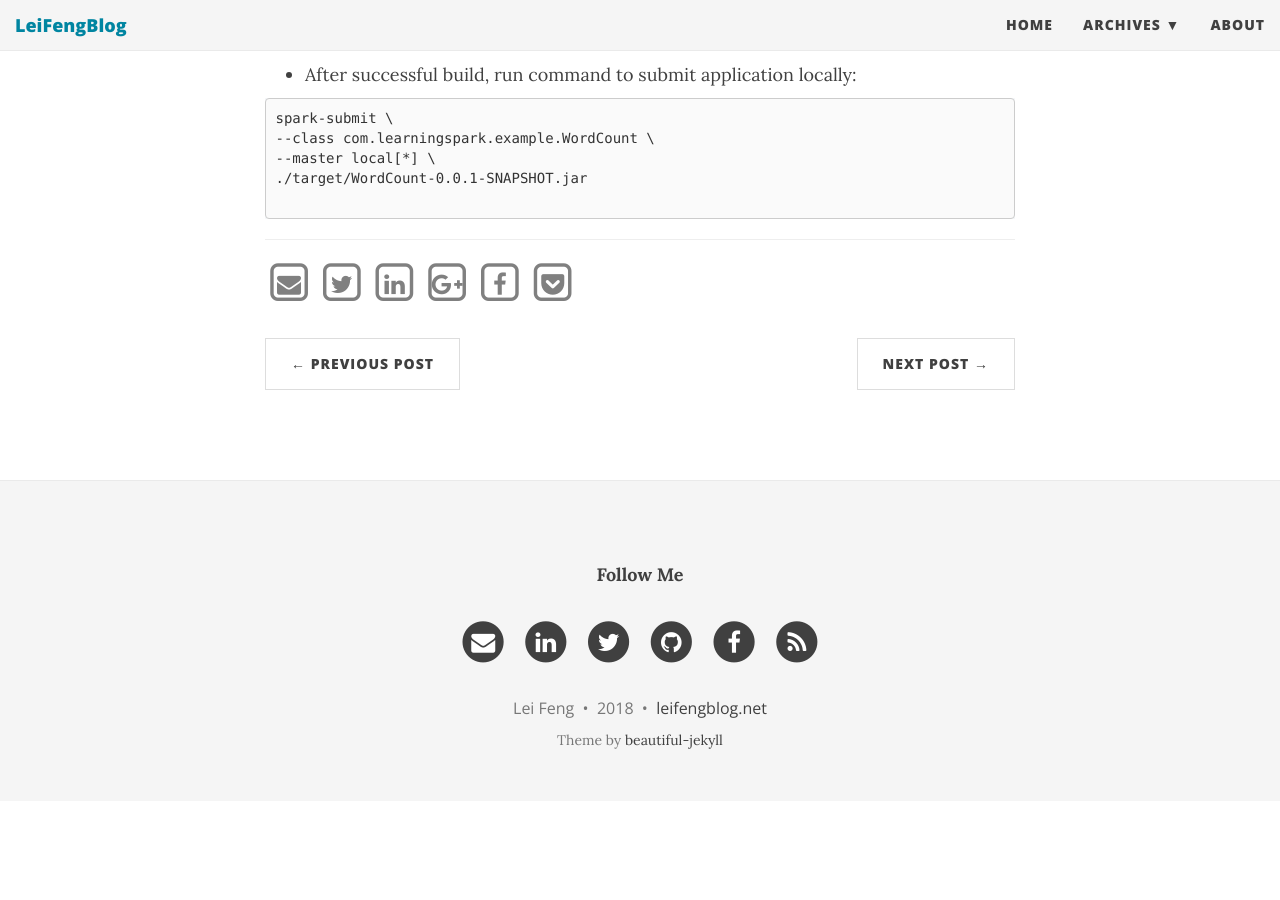
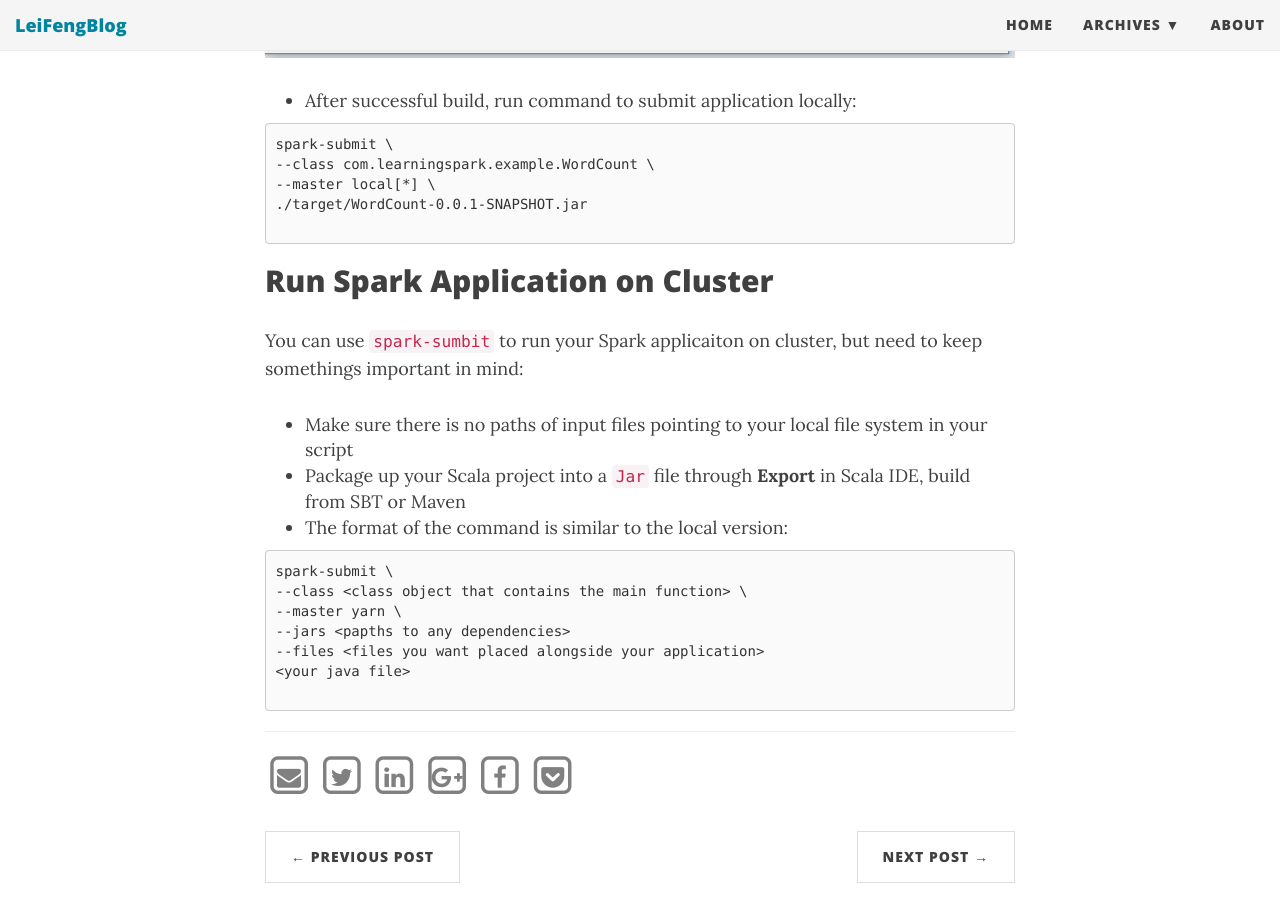
Before and after one commit to stonefl/stonefl.github.io, a Jekyll site: the page built from _posts/2018-04-17-set-up-scala-development-environment-for-apache-spark-in-standalone-mode.md, in a window 1280 px wide and 900 px high, scrolled down 7656 px. Built offline with Jekyll 4.4.1, drawn with Linux system fonts in a browser that asks for light colours; nearby versions of some CDN libraries; comment, search, counter and statistics services are not loaded; before the commit the page ends 8457 px from its top, so only the background shows below that; some of the changed text lies outside the part shown.

Commit message:
Update 2018-04-17-set-up-scala-development-environment-for-apache-spark-in-standalone-mode.md

````diff
--- a/_posts/2018-04-17-set-up-scala-development-environment-for-apache-spark-in-standalone-mode.md
+++ b/_posts/2018-04-17-set-up-scala-development-environment-for-apache-spark-in-standalone-mode.md
@@ -194,3 +194,20 @@ spark-submit \
 ./target/WordCount-0.0.1-SNAPSHOT.jar
 
 ```
+## Run Spark Application on Cluster
+
+You can use `spark-sumbit` to run your Spark applicaiton on cluster, but need to keep somethings important in mind:
+
+* Make sure there is no paths of input files pointing to your local file system in your script
+* Package up your Scala project into a `Jar` file through **Export** in Scala IDE, build from SBT or Maven
+* The format of the command is similar to the local version:
+
+```
+spark-submit \
+--class <class object that contains the main function> \
+--master yarn \
+--jars <papths to any dependencies>
+--files <files you want placed alongside your application>
+<your java file>
+
+```
````
